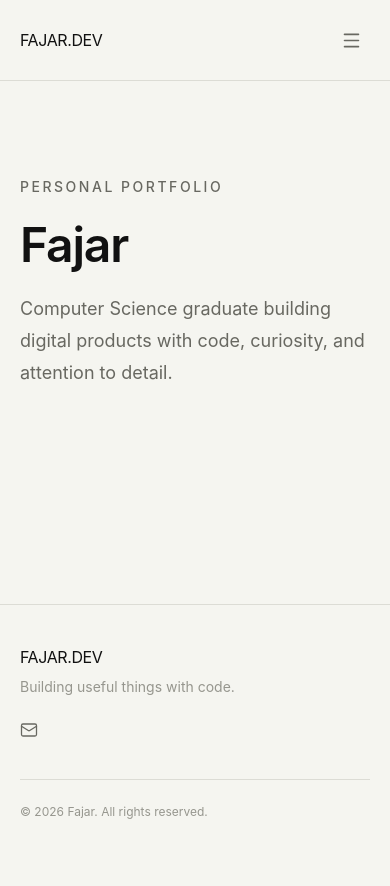
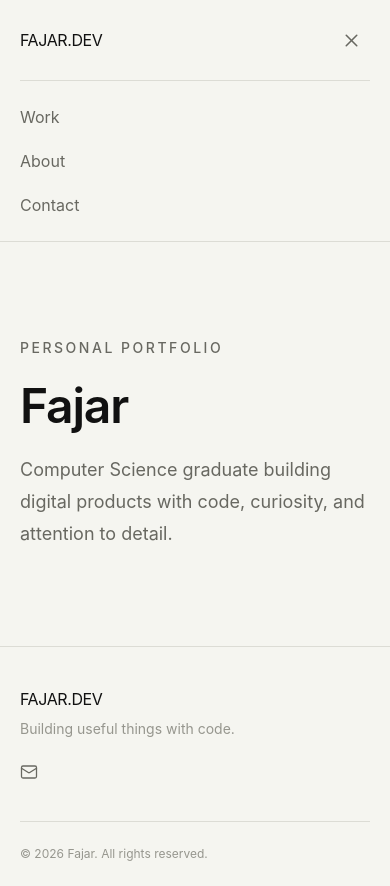
Before and after one commit to DevTonjeRich/fajar-portofolio, a React (Vite) app: page / in a window 390 px wide. Both pictures are taken after a click on the button "Open navigation menu". Before the commit the page ends 844 px from the top, so only its background shows below. Built offline with nearby package versions, Linux system fonts and the light colour scheme.

Commit message:
feat: add responsive mobile navigation

```diff
--- a/src/components/layout/Navbar.jsx
+++ b/src/components/layout/Navbar.jsx
@@ -1,5 +1,7 @@
-import { Menu } from 'lucide-react'
+import { useState } from 'react'
+import { Menu, X } from 'lucide-react'
 import { Link } from 'react-router-dom'
+
 import PageContainer from './PageContainer'
 
 const navigation = [
@@ -18,10 +20,16 @@ const navigation = [
 ]
 
 function Navbar() {
+  const [menuOpen, setMenuOpen] = useState(false)
+
   return (
     <header className="border-b border-border">
       <PageContainer>
+
+        {/* Navigation Bar */}
         <nav className="flex h-20 items-center justify-between">
+
+          {/* Logo */}
           <Link
             to="/"
             className="text-sm font-semibold tracking-tight"
@@ -29,6 +37,7 @@ function Navbar() {
             FAJAR.DEV
           </Link>
 
+          {/* Desktop Navigation */}
           <div className="hidden items-center gap-8 md:flex">
             {navigation.map((item) => (
               <Link
@@ -41,14 +50,45 @@ function Navbar() {
             ))}
           </div>
 
+          {/* Mobile Menu Button */}
           <button
             type="button"
-            aria-label="Open navigation menu"
+            aria-label={
+              menuOpen
+                ? 'Close navigation menu'
+                : 'Open navigation menu'
+            }
+            aria-expanded={menuOpen}
+            onClick={() => setMenuOpen((current) => !current)}
             className="flex items-center justify-center rounded-full p-2 text-secondary hover:text-primary md:hidden"
           >
-            <Menu size={21} strokeWidth={1.8} />
+            {menuOpen ? (
+              <X size={21} strokeWidth={1.8} />
+            ) : (
+              <Menu size={21} strokeWidth={1.8} />
+            )}
           </button>
+
         </nav>
+
+        {/* Mobile Navigation */}
+        {menuOpen && (
+          <div className="border-t border-border py-6 md:hidden">
+            <div className="flex flex-col gap-5">
+              {navigation.map((item) => (
+                <Link
+                  key={item.path}
+                  to={item.path}
+                  onClick={() => setMenuOpen(false)}
+                  className="text-lg text-secondary transition-colors hover:text-primary"
+                >
+                  {item.label}
+                </Link>
+              ))}
+            </div>
+          </div>
+        )}
+
       </PageContainer>
     </header>
   )
```
